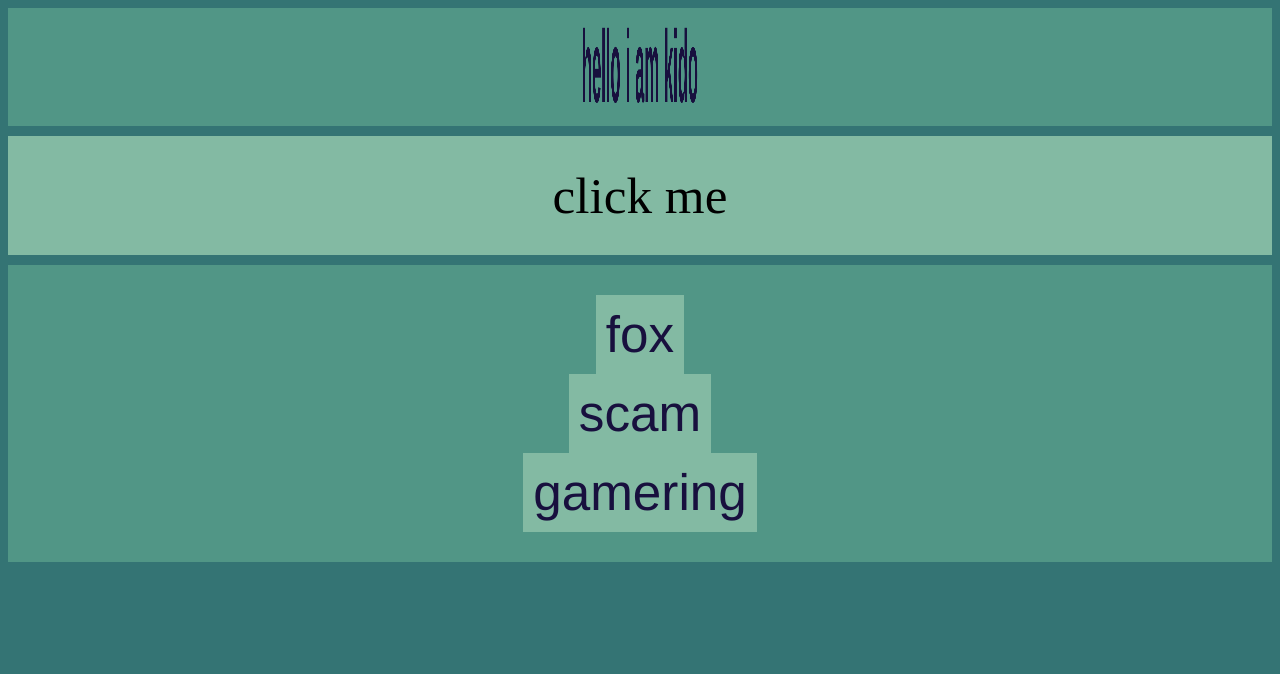
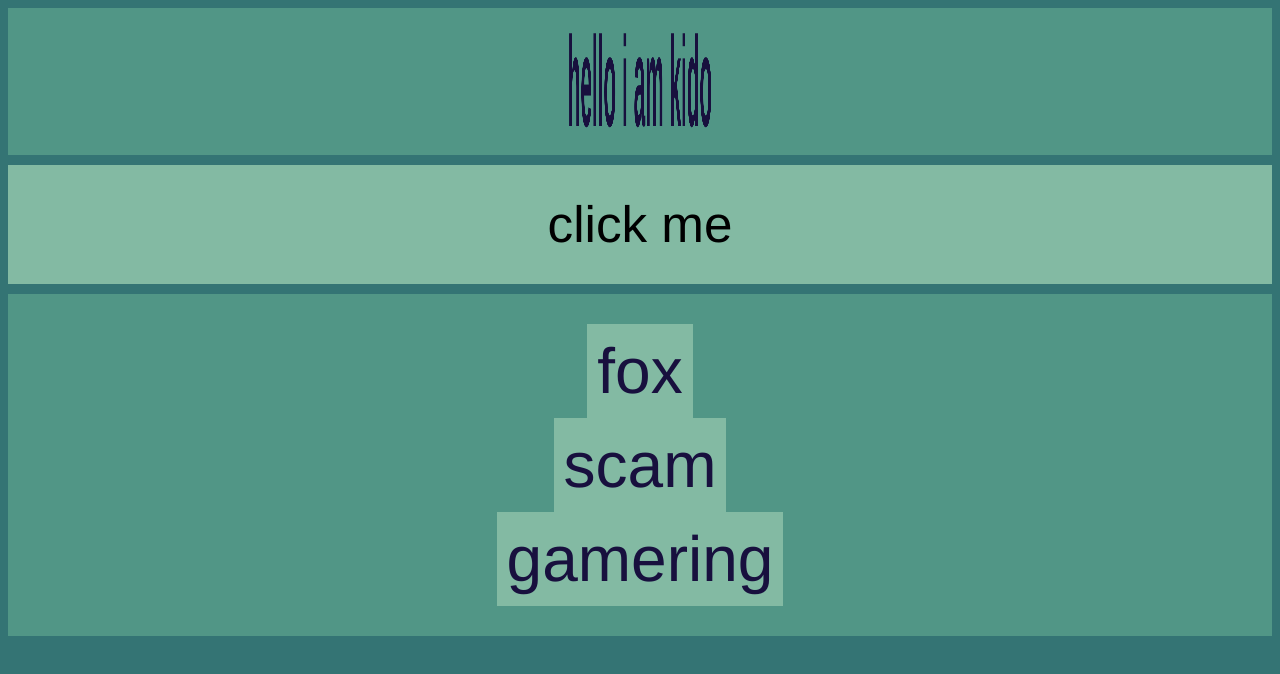
Before and after one commit to the-kido/kido.github.io, a plain HTML site: page index.html in a window 1280 px wide. Drawn offline with Linux system fonts and the light colour scheme.

Commit message:
fixed things

```diff
--- a/index.html
+++ b/index.html
@@ -17,7 +17,7 @@ div{
     padding: 30px;
 }
 
-h1, a{
+h1, a, .clickme{
     font-family: Helvetica, sans-serif;
 }
 
@@ -25,14 +25,14 @@ h1{
 
     color: #18103e;
     animation: spin 1.98s linear infinite;
-    word-spacing: 50px;
+    word-spacing: 0.1vmax;
     margin: 0%;
-    font-size: 8vw;
+    font-size:10vmax;
 
     text-align: center;
 }
 .clickme{
-    font-size: 4vw;
+    font-size: 4vmax;
     display: block;
     background-color: #83baa3;
 }
@@ -42,7 +42,7 @@ h1{
 
 a{
     color: #18103e;
-    font-size:4vw;
+    font-size:5vmax;
 
     padding: 10px;
     display: inline-block;
@@ -54,12 +54,6 @@ a{
     transition:
         animation 1s;
 
-}
-
-a:link {
-}
-
-a:visited {
 }
 
 a:hover {
@@ -99,11 +93,11 @@ a:active {
     0% {
 
         transform: rotate3d(1, 1, 1, 0deg);
-        word-spacing: 50px;
+        word-spacing: 0.1vmax;
 
     }
     50% {
-        word-spacing: 0px;
+        word-spacing: 0.1vmax;
         transform: rotate3d(0, 1, 0, 85deg);
     }
 }
```
